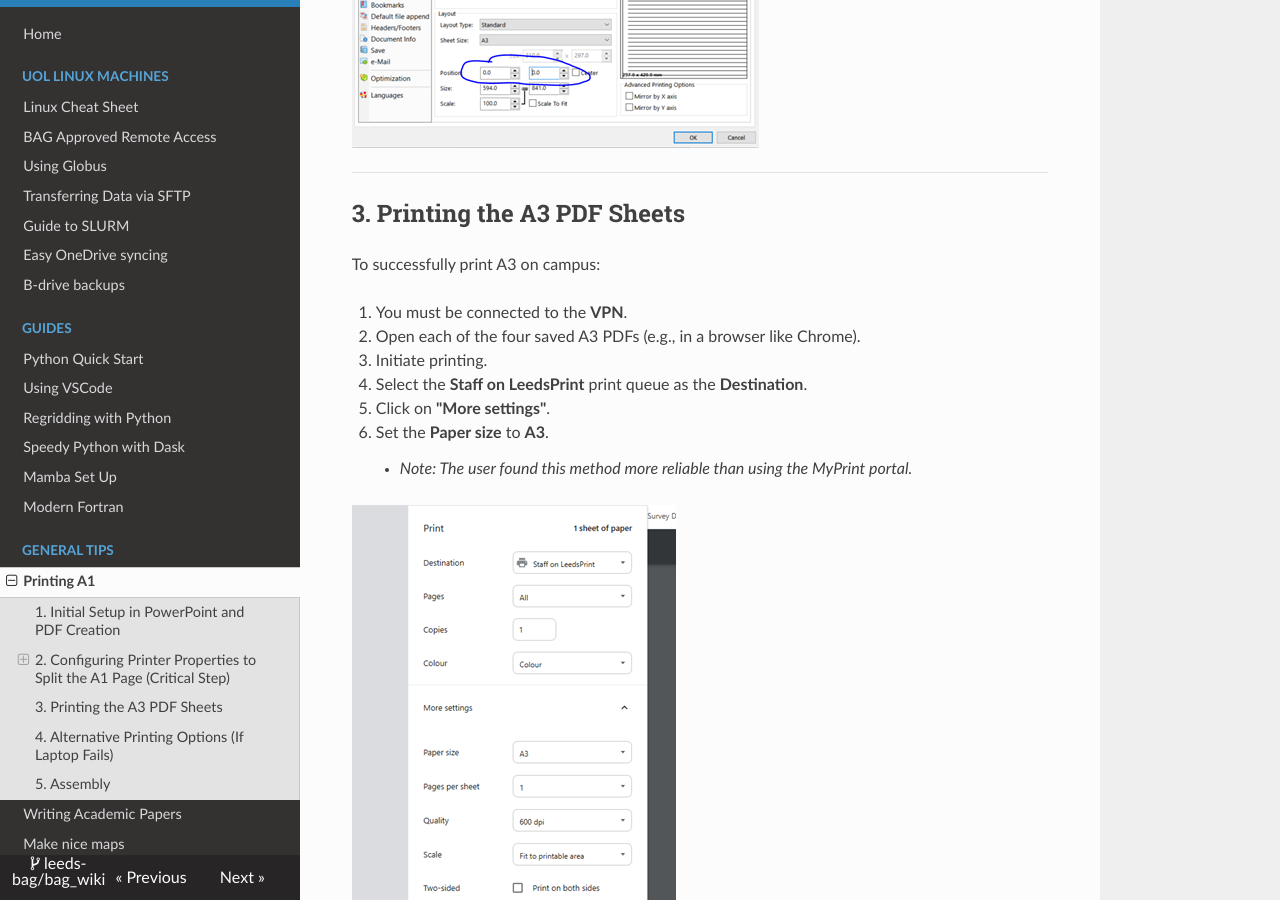
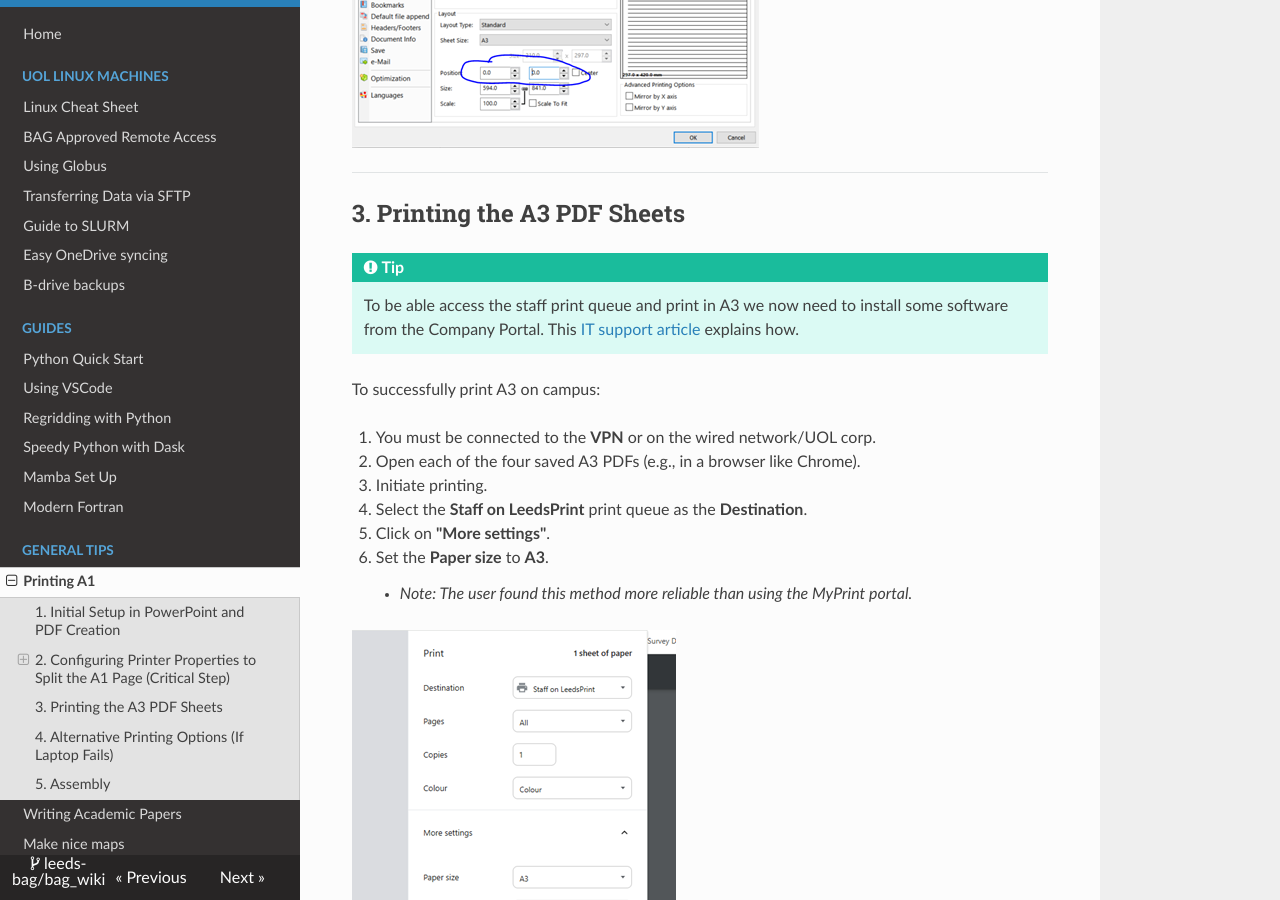
Before and after one commit to leeds-bag/bag_wiki, an MkDocs documentation site: the page built from docs/printing.md, in a window 1280 px wide and 900 px high, scrolled down 1567 px. Built offline with MkDocs 1.6.1, drawn with Linux system fonts in a browser that asks for light colours; nearby versions of some CDN libraries; some of the changed text lies outside the part shown.

Commit message:
update printing guide to include new way of printing A3

```diff
--- a/docs/printing.md
+++ b/docs/printing.md
@@ -43,9 +43,12 @@ This guide details how to split an A1 poster into four separate A3 PDF sheets fo
 
 ## 3. Printing the A3 PDF Sheets
 
+!!! tip
+    To be able access the staff print queue and print in A3 we now need to install some software from the Company Portal. This [IT support article](https://it.leeds.ac.uk/it?id=kb_article&sys_id=280224c2fb8ec71044b2f82bbeefdc24) explains how.
+
 To successfully print A3 on campus:
 
-1.  You must be connected to the **VPN**.
+1.  You must be connected to the **VPN** or on the wired network/UOL corp.
 2.  Open each of the four saved A3 PDFs (e.g., in a browser like Chrome).
 3.  Initiate printing.
 4.  Select the **Staff on LeedsPrint** print queue as the **Destination**.
```
Also changed, not shown: other parts of docs/printing.md (+2 -2 lines).
